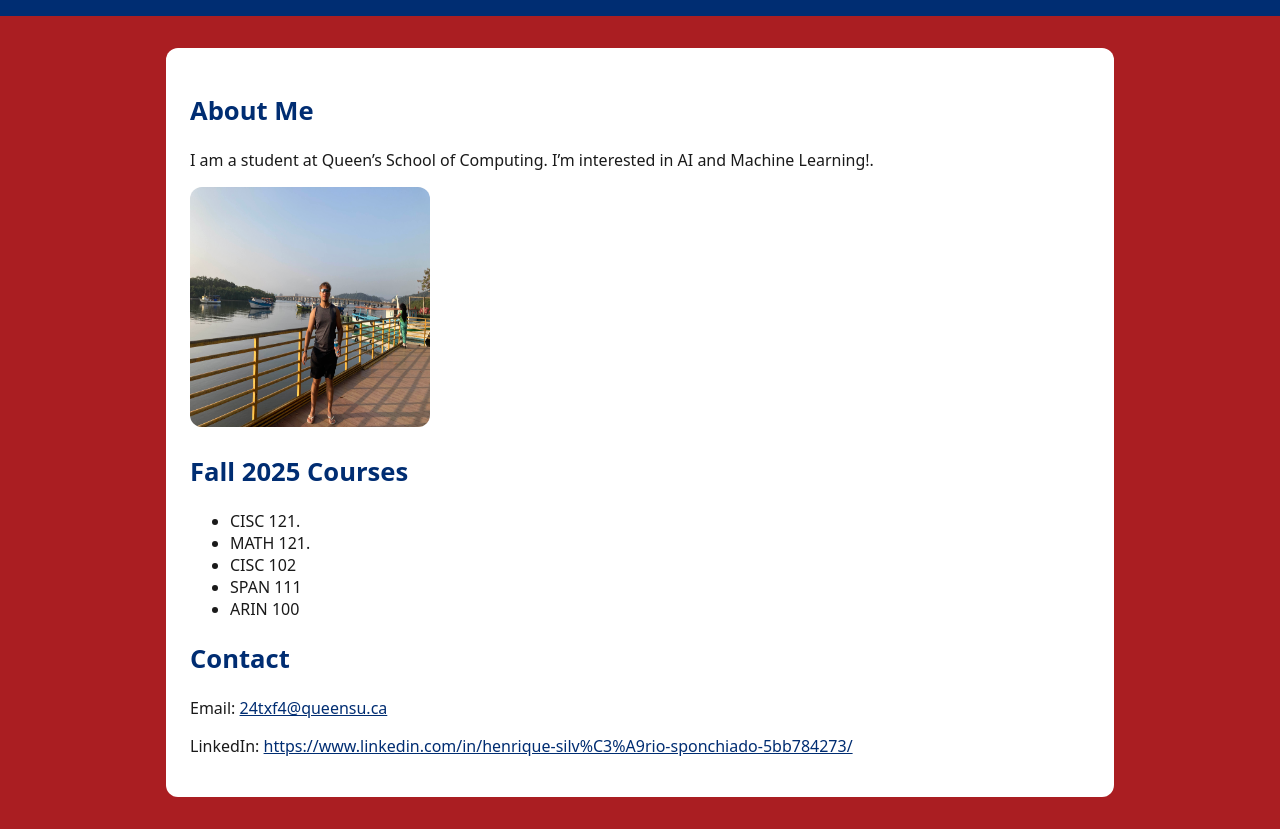
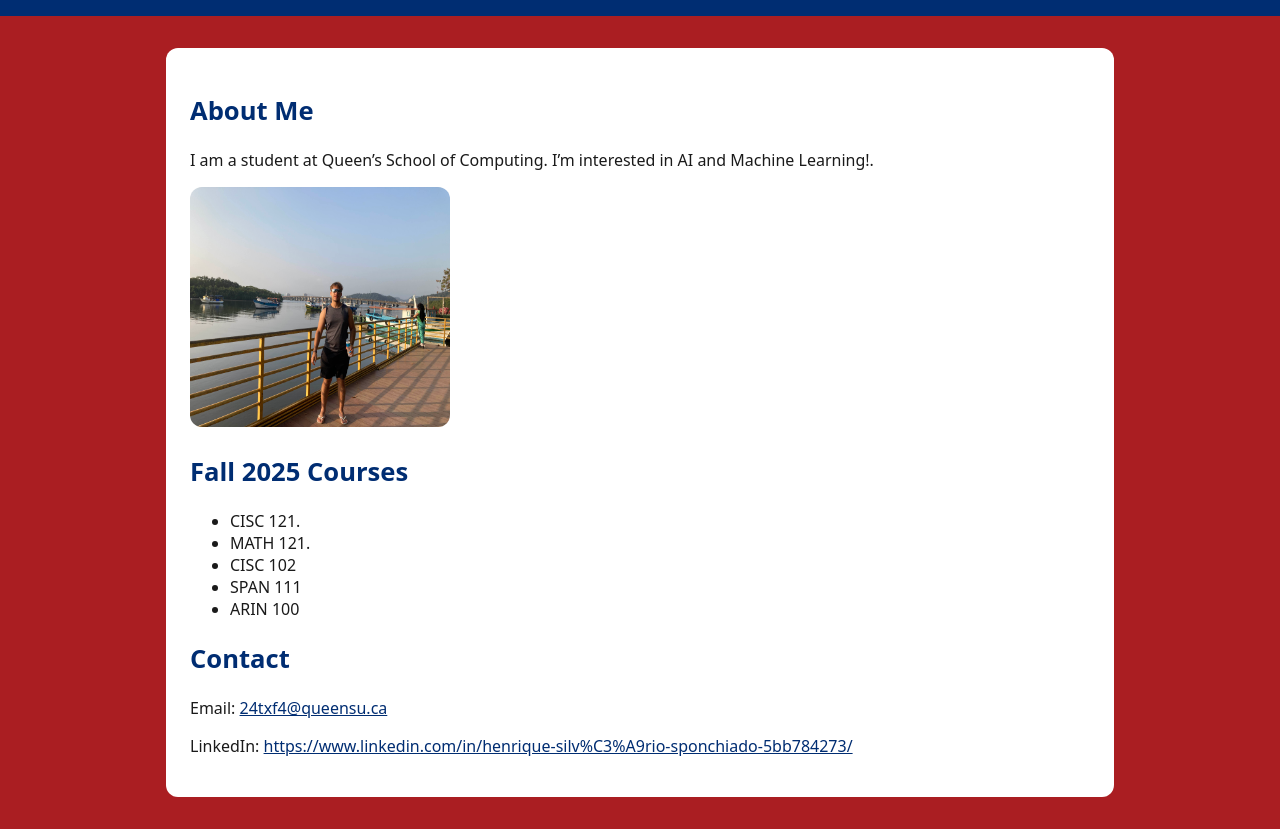
Before and after one commit to hsponchiado/queens-student-page, a plain HTML site: page index.html in a window 1280 px wide. Shown: the part 102-931 px from the top of the page. Drawn offline with Linux system fonts and the light colour scheme.

Commit message:
Update index.html

```diff
--- a/index.html
+++ b/index.html
@@ -17,7 +17,7 @@
       <p>I am a student at Queen’s School of Computing. I’m interested in AI and Machine Learning!<!-- replace with interests -->.</p>
 
       <!-- ====== PHOTO (upload me.jpg to repo root, then update the src below) ====== -->
-      <img src="me.jpg" alt="Your Name portrait" width="240" height="240" />
+      <img src="me.jpg" alt="Your Name portrait" width="260" height="240" />
 
       <!-- ====== PROJECTS/COURSES (add or rename items to courses instead of projects) ====== -->
       <h2>Fall 2025 Courses</h2>
```
